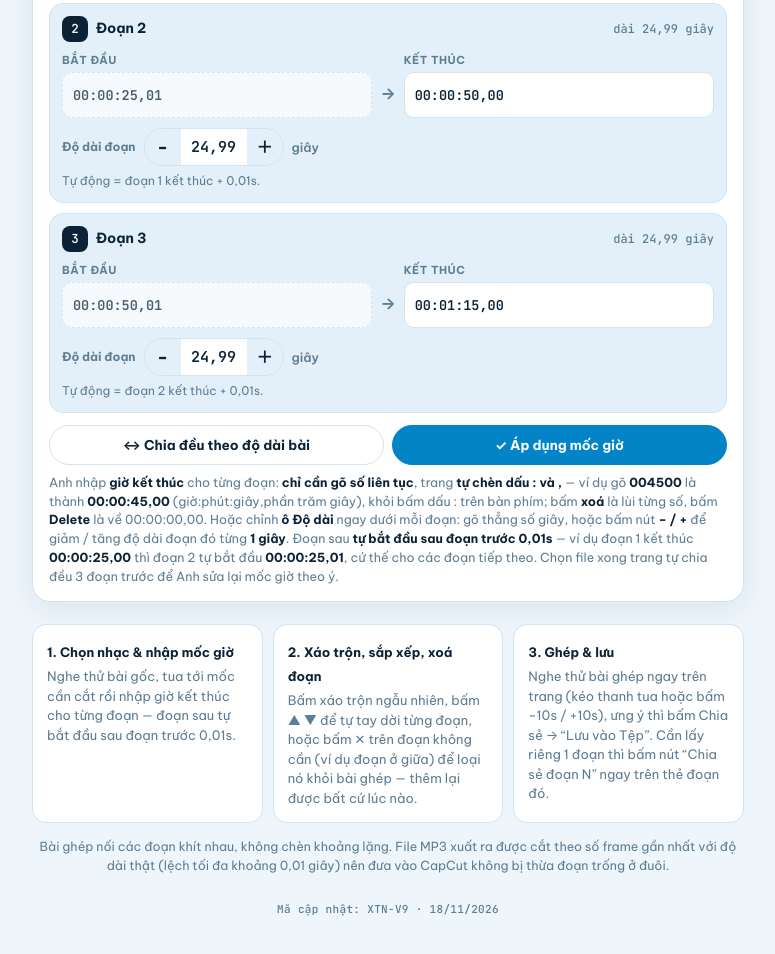
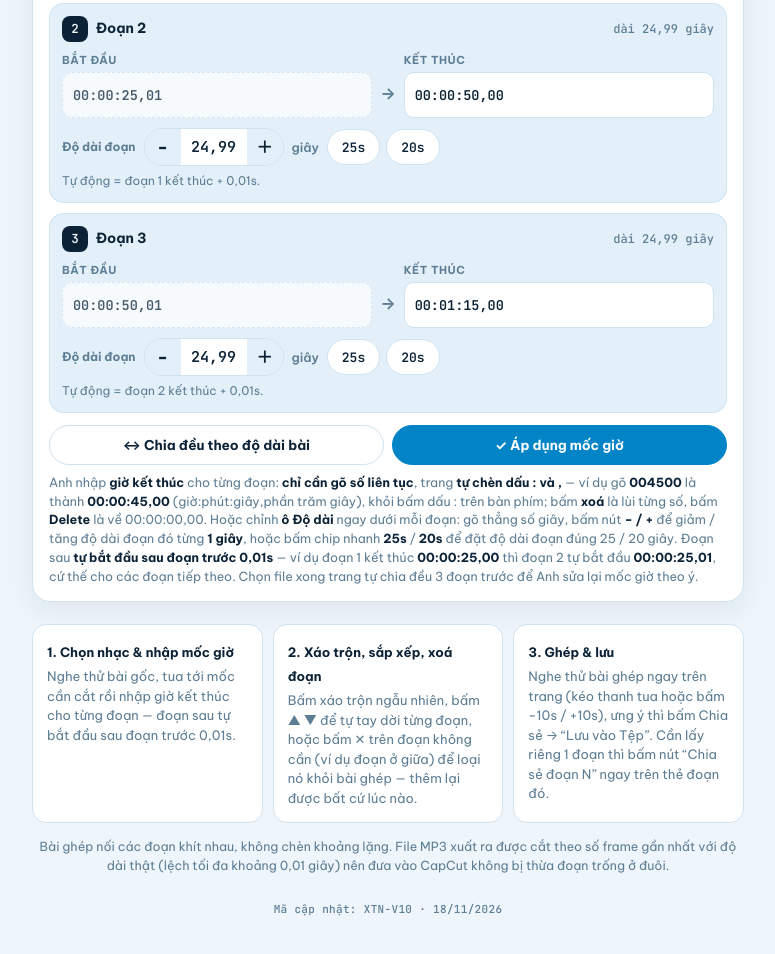
Before and after one commit to ShyD-Git/cut25s, a plain HTML site: page xao-tron/index.html in a window 1280 px wide. Shown: the part 858-1812 px from the top of the page, without its empty margins (252-1027 px from the left). Drawn offline with Linux system fonts and the light colour scheme.

Commit message:
Cut25s V14 + Xao Tron XTN-V10: Duong Dang tap-switch, no underline/note; chips 25s/20s

```diff
--- a/xao-tron/index.html
+++ b/xao-tron/index.html
@@ -60,6 +60,7 @@ button{font-family:inherit}
 .top p{margin:10px 0 0;color:var(--muted);font-size:15px;max-width:560px}
 .vibe{margin:8px 0 0;font-size:12.5px;color:var(--muted)}
 .vibe b{color:var(--accent);font-weight:700}
+.vibe a{color:var(--accent);font-weight:700;text-decoration:none;cursor:pointer}
 .meta-row{display:flex;flex-wrap:wrap;gap:8px;margin-top:14px}
 .pill{display:inline-flex;align-items:center;gap:6px;padding:6px 10px;border:1px solid var(--line);background:var(--surface);border-radius:999px;font-size:12.5px;font-weight:600}
 .pill b{color:var(--accent)}
@@ -297,6 +298,11 @@ button{font-family:inherit}
 .sd-dur-label{font-size:12px;color:var(--muted);font-weight:700}
 .sd-durval{width:66px}
 .sd-dur-unit{font-size:12.5px;color:var(--muted);font-weight:600}
+.sd-chips{display:inline-flex;gap:6px;flex-wrap:wrap}
+.sd-chip{min-height:36px;padding:0 14px;border-radius:999px;border:1.5px solid var(--line);background:var(--surface);color:var(--text);font-weight:700;font-size:13px;cursor:pointer;font-family:"JetBrains Mono",monospace}
+.sd-chip.active{background:var(--accent);border-color:var(--accent);color:#fff}
+.sd-chip:active{border-color:var(--accent);color:var(--accent)}
+.sd-chip.active:active{color:#fff}
 .sd-note{margin:6px 0 0;color:var(--muted);font-size:12px;line-height:1.45}
 .sd-msg{display:none;margin:10px 0 0;color:#b91c1c;font-size:13px;font-weight:600;line-height:1.45}
 .sd-msg.show{display:block}
@@ -347,7 +353,7 @@ button{font-family:inherit}
 <div class="wrap">
   <header class="top">
     <h1>Xáo trộn <span>nhạc</span></h1>
-    <p class="vibe">Vibe Code by <b>Dương Đăng</b></p>
+    <p class="vibe">Vibe Code by <a href="https://shyd-git.github.io/cut25s/" aria-label="Chuyển sang trang Cắt 25s">Dương Đăng</a></p>
     <p>Chọn 1 file nhạc — trang chia thành <b>3 đoạn theo mốc giờ Anh tự nhập</b> (đổi được số đoạn), Anh bấm xáo trộn (hoặc tự sắp lại thứ tự, xoá bớt đoạn không cần), rồi ghép tất cả thành <b>1 bài hoàn chỉnh</b> để nghe thử và lưu về máy.</p>
     <div class="meta-row">
       <span class="pill"><span class="dot"></span> Xử lý ngay trên máy</span>
@@ -394,7 +400,7 @@ button{font-family:inherit}
         <button class="btn btn-outline btn-sm" id="equalBtn" type="button">↔ Chia đều theo độ dài bài</button>
         <button class="btn btn-accent btn-sm" id="applySegBtn" type="button">✓ Áp dụng mốc giờ</button>
       </div>
-      <p class="dur-hint">Anh nhập <b>giờ kết thúc</b> cho từng đoạn: <b>chỉ cần gõ số liên tục</b>, trang <b>tự chèn dấu : và ,</b> — ví dụ gõ <b>004500</b> là thành <b>00:00:45,00</b> (giờ:phút:giây,phần trăm giây), khỏi bấm dấu : trên bàn phím; bấm <b>xoá</b> là lùi từng số, bấm <b>Delete</b> là về 00:00:00,00. Hoặc chỉnh <b>ô Độ dài</b> ngay dưới mỗi đoạn: gõ thẳng số giây, hoặc bấm nút <b>− / +</b> để giảm / tăng độ dài đoạn đó từng <b>1 giây</b>. Đoạn sau <b>tự bắt đầu sau đoạn trước 0,01s</b> — ví dụ đoạn 1 kết thúc <b>00:00:25,00</b> thì đoạn 2 tự bắt đầu <b>00:00:25,01</b>, cứ thế cho các đoạn tiếp theo. Chọn file xong trang tự chia đều 3 đoạn trước để Anh sửa lại mốc giờ theo ý.</p>
+      <p class="dur-hint">Anh nhập <b>giờ kết thúc</b> cho từng đoạn: <b>chỉ cần gõ số liên tục</b>, trang <b>tự chèn dấu : và ,</b> — ví dụ gõ <b>004500</b> là thành <b>00:00:45,00</b> (giờ:phút:giây,phần trăm giây), khỏi bấm dấu : trên bàn phím; bấm <b>xoá</b> là lùi từng số, bấm <b>Delete</b> là về 00:00:00,00. Hoặc chỉnh <b>ô Độ dài</b> ngay dưới mỗi đoạn: gõ thẳng số giây, bấm nút <b>− / +</b> để giảm / tăng độ dài đoạn đó từng <b>1 giây</b>, hoặc bấm chip nhanh <b>25s</b> / <b>20s</b> để đặt độ dài đoạn đúng 25 / 20 giây. Đoạn sau <b>tự bắt đầu sau đoạn trước 0,01s</b> — ví dụ đoạn 1 kết thúc <b>00:00:25,00</b> thì đoạn 2 tự bắt đầu <b>00:00:25,01</b>, cứ thế cho các đoạn tiếp theo. Chọn file xong trang tự chia đều 3 đoạn trước để Anh sửa lại mốc giờ theo ý.</p>
     </div>
   </section>
 
@@ -509,7 +515,7 @@ button{font-family:inherit}
   </div>
   <p class="note">Bài ghép nối các đoạn khít nhau, không chèn khoảng lặng. File MP3 xuất ra được cắt theo số frame gần nhất với độ dài thật (lệch tối đa khoảng 0,01 giây) nên đưa vào CapCut không bị thừa đoạn trống ở đuôi.</p>
   <footer class="foot">
-    <p class="upd">Mã cập nhật: XTN-V9 · 18/11/2026</p>
+    <p class="upd">Mã cập nhật: XTN-V10 · 18/11/2026</p>
   </footer>
 </div>
 
@@ -883,7 +889,11 @@ button{font-family:inherit}
             '<button class="count-btn sd-dminus" type="button" aria-label="Giảm độ dài đoạn ' + (i + 1) + ' đi 1 giây">−</button>' +
             '<input class="count-input sd-durval" type="text" inputmode="decimal" value="' + durVal + '" autocomplete="off" aria-label="Độ dài đoạn ' + (i + 1) + ' tính bằng giây">' +
             '<button class="count-btn sd-dplus" type="button" aria-label="Tăng độ dài đoạn ' + (i + 1) + ' thêm 1 giây">＋</button>' +
-          '</div><span class="sd-dur-unit">giây</span></div>';
+          '</div><span class="sd-dur-unit">giây</span>' +
+          '<span class="sd-chips">' +
+            '<button class="sd-chip' + (dur != null && Math.abs(dur - 25) < 0.005 ? ' active' : '') + '" type="button" data-dur="25" aria-label="Đặt nhanh độ dài đoạn ' + (i + 1) + ' là 25 giây">25s</button>' +
+            '<button class="sd-chip' + (dur != null && Math.abs(dur - 20) < 0.005 ? ' active' : '') + '" type="button" data-dur="20" aria-label="Đặt nhanh độ dài đoạn ' + (i + 1) + ' là 20 giây">20s</button>' +
+          '</span></div>';
         row.innerHTML =
           '<div class="sd-head"><span class="sd-num">' + (i + 1) + '</span><strong>Đoạn ' + (i + 1) + '</strong>' +
           '<span class="sd-dur">' + (dur != null && dur > 0 ? 'dài ' + dur.toFixed(2).replace('.', ',') + ' giây' : 'chưa đủ mốc giờ') + '</span></div>' +
@@ -961,6 +971,12 @@ button{font-family:inherit}
           if(segEnds[i] == null || !isFinite(segEnds[i])) return null;
           return Math.round((segEnds[i] - starts[i]) * 100) / 100;
         }
+        var chips = row.querySelectorAll('.sd-chip');
+        for(var ci = 0; ci < chips.length; ci++){
+          chips[ci].addEventListener('click', function(){
+            setSegDuration(parseFloat(this.getAttribute('data-dur')));
+          });
+        }
         var durInput = row.querySelector('.sd-durval');
         var dMinus = row.querySelector('.sd-dminus');
         var dPlus = row.querySelector('.sd-dplus');
```
Also changed, not shown: index.html (+8 -3 lines).
